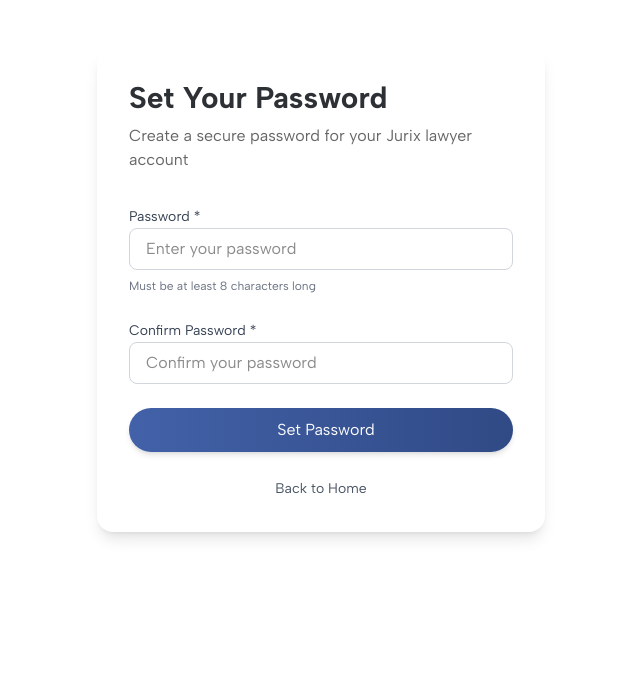
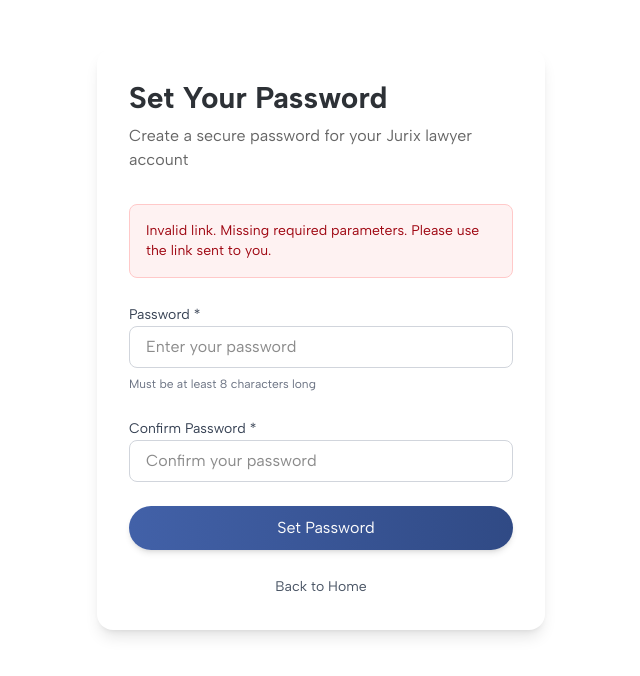
Before and after one commit to jurix-digital/Jurix-marketing-page, a Next.js app: page /set-lawyer-password in a window 1280 px wide. Shown: the top 676 px of the page, without its empty margins (319-959 px from the left). Built offline with nearby package versions, Linux system fonts and the light colour scheme.

Commit message:
Add token parameter for secure password reset link

```diff
--- a/app/api/lawyer/set-password/route.ts
+++ b/app/api/lawyer/set-password/route.ts
@@ -3,11 +3,11 @@ import { NextResponse } from 'next/server';
 export async function POST(request: Request) {
   try {
     const body = await request.json();
-    const { loginId, password } = body;
+    const { loginId, token, password } = body;
 
-    if (!loginId || !password) {
+    if (!loginId || !token || !password) {
       return NextResponse.json(
-        { error: 'Missing required fields: loginId or password' },
+        { error: 'Missing required fields: loginId, token, or password' },
         { status: 400 }
       );
     }
@@ -21,6 +21,7 @@ export async function POST(request: Request) {
       },
       body: JSON.stringify({
         loginId,
+        token,
         password,
       }),
     });
--- a/app/set-lawyer-password/page.tsx
+++ b/app/set-lawyer-password/page.tsx
@@ -17,12 +17,23 @@ export default function SetLawyerPasswordPage() {
   const [loading, setLoading] = useState(false);
   const [message, setMessage] = useState<{ type: 'success' | 'error'; text: string } | null>(null);
   const [lawyerId, setLawyerId] = useState<string>('');
+  const [token, setToken] = useState<string>('');
 
   useEffect(() => {
     if (typeof window !== 'undefined') {
       const urlParams = new URLSearchParams(window.location.search);
       const id = urlParams.get('loginId');
+      const secureToken = urlParams.get('token');
       if (id) setLawyerId(id);
+      if (secureToken) setToken(secureToken);
+
+      // Show error if parameters are missing
+      if (!id || !secureToken) {
+        setMessage({
+          type: 'error',
+          text: 'Invalid link. Missing required parameters. Please use the link sent to you.',
+        });
+      }
     }
   }, []);
 
@@ -49,12 +60,8 @@ export default function SetLawyerPasswordPage() {
     setLoading(true);
 
     try {
-      // Get loginId from URL params
-      const urlParams = new URLSearchParams(window.location.search);
-      const loginId = urlParams.get('loginId');
-
-      if (!loginId) {
-        throw new Error('Missing loginId. Please use the link sent to you.');
+      if (!lawyerId || !token) {
+        throw new Error('Missing loginId or token. Please use the link sent to you.');
       }
 
       const response = await fetch('/api/lawyer/set-password', {
@@ -63,7 +70,8 @@ export default function SetLawyerPasswordPage() {
           'Content-Type': 'application/json',
         },
         body: JSON.stringify({
-          loginId,
+          loginId: lawyerId,
+          token,
           password,
         }),
       });
```
